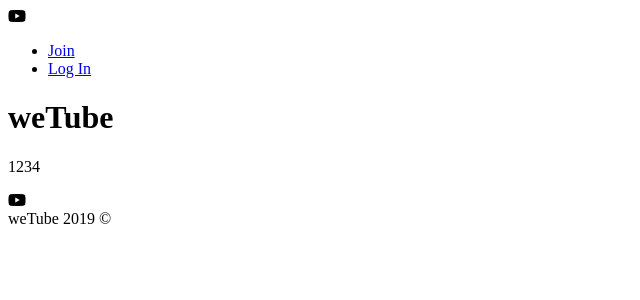
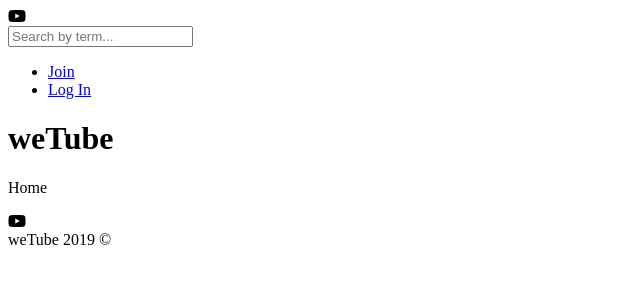
Before and after one commit to KIMJUNSICK/weTube2_Backend, a Node server app: page / in a window 1280 px wide. Shown: the top 300 px of the page, without its empty margins (0-640 px from the left). Run offline with Node 20, Linux system fonts and the light colour scheme; some libraries are stand-ins or nearby versions.

Commit message:
search Controller

```diff
--- a/controllers/videoControllers.js
+++ b/controllers/videoControllers.js
@@ -1,6 +1,10 @@
-export const home = (req, res) =>
-  res.render("home", { pageTitle: "Home", potato: 1234 });
-export const search = (req, res) => res.render("search");
+export const home = (req, res) => res.render("home", { pageTitle: "Home" });
+export const search = (req, res) => {
+  const {
+    query: { term: searchingBy }
+  } = req;
+  res.render("search", { pageTitle: "Search", searchingBy });
+};
 export const upload = (req, res) => res.render("upload");
 export const videoDetail = (req, res) => res.render("videoDetail");
 export const editVideo = (req, res) => res.render("editVideo");
--- a/views/home.pug
+++ b/views/home.pug
@@ -1,4 +1,4 @@
 extends layouts/main
 
 block content
-        p #{potato}
+        p Home
--- a/views/partials/header.pug
+++ b/views/partials/header.pug
@@ -1,6 +1,9 @@
 header.header
     .haeder__column
         i.fab.fa-youtube
+    .header__column
+        form(action=routes.search, method="get")
+            input(type="text", placeholder="Search by term...", name="term")
     .haeder__column
         ul
             li
--- a/views/search.pug
+++ b/views/search.pug
@@ -1 +1,5 @@
-p Search
+extends layouts/main
+
+block content
+    .search__header
+        h3 Searching for: #{searchingBy}
```
